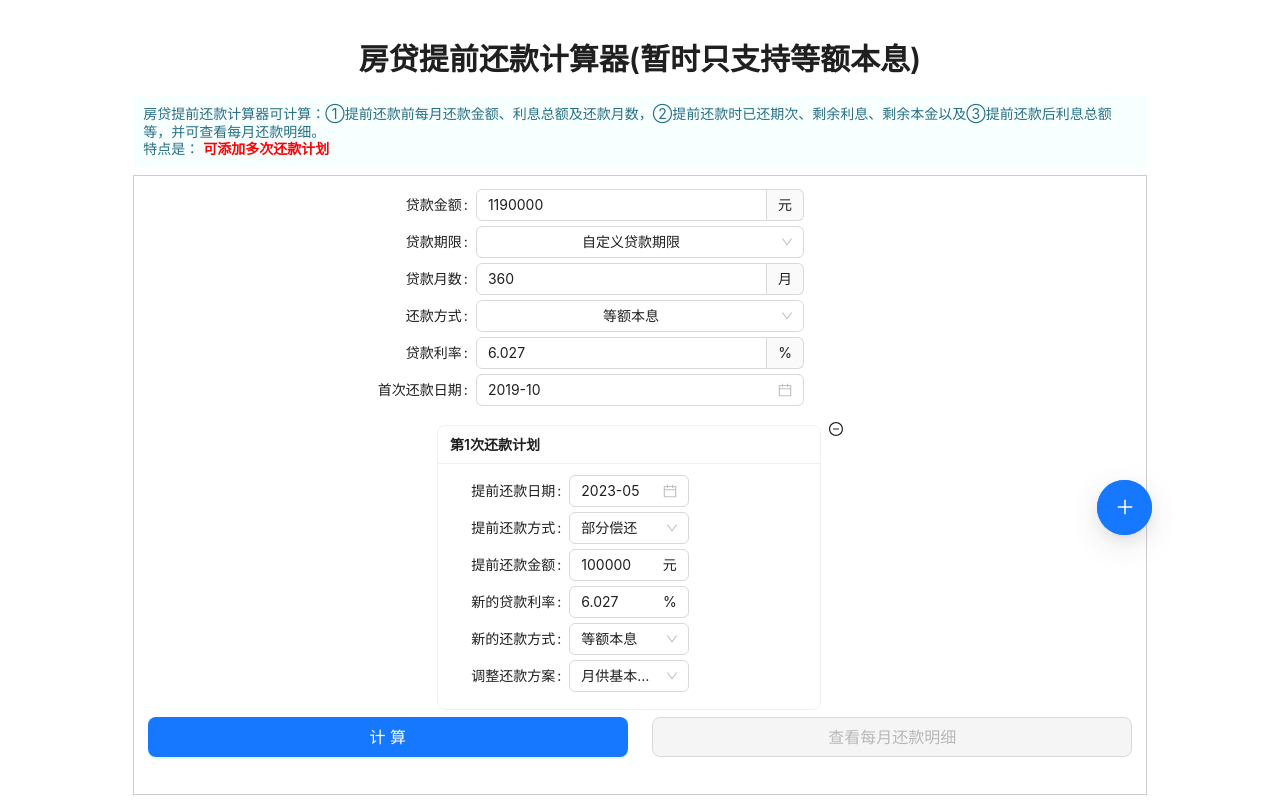
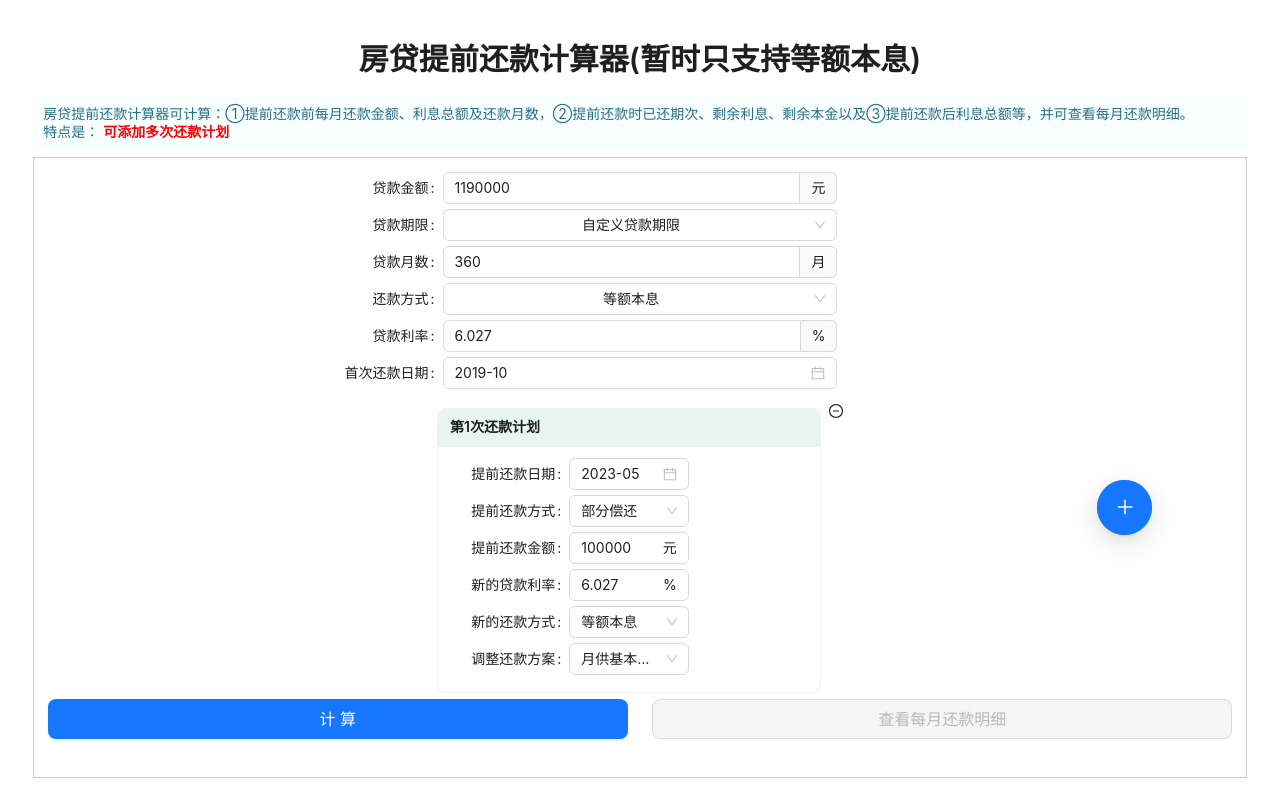
Before and after one commit to chxlvwh/lenders-toolbox, a Next.js app: page /pre-repay in a window 1280 px wide. Built offline with nearby package versions, Linux system fonts and the light colour scheme.

Commit message:
feed:修改card样式

```diff
--- a/components/SearchForm/SearchForm.tsx
+++ b/components/SearchForm/SearchForm.tsx
@@ -180,42 +180,45 @@ const SearchForm: React.FC = () => {
                   align="baseline"
                   style={{ textAlign: 'left' }}
                   className={styles['custom-space']}>
-                  <Card title={`第${index + 1}次还款计划`} size="small">
+                  <Card
+                    title={`第${index + 1}次还款计划`}
+                    size="small"
+                    headStyle={{ background: 'rgba(25, 150, 100, 0.1)' }}>
                     <Form.Item
                       className={styles['custom-form-item']}
                       label="提前还款日期："
                       name={[field.name, 'prepayDate']}>
-                      <DatePicker picker="month" />
+                      <DatePicker picker="month" className={styles['custom-card-field']} />
                     </Form.Item>
                     <Form.Item
                       className={styles['custom-form-item']}
                       label="提前还款方式："
                       name={[field.name, 'preRepayType']}>
-                      <Select options={preLoanTypes} />
+                      <Select options={preLoanTypes} className={styles['custom-card-field']} />
                     </Form.Item>
                     <Form.Item
                       className={styles['custom-form-item']}
                       label="提前还款金额："
                       name={[field.name, 'prepayAmount']}>
-                      <Input suffix="元" />
+                      <Input suffix="元" className={styles['custom-card-field']} />
                     </Form.Item>
                     <Form.Item
                       className={styles['custom-form-item']}
                       label="新的贷款利率："
                       name={[field.name, 'newRates']}>
-                      <Input suffix="%" />
+                      <Input suffix="%" className={styles['custom-card-field']} />
                     </Form.Item>
                     <Form.Item
                       className={styles['custom-form-item']}
                       label="新的还款方式："
                       name={[field.name, 'newRepayType']}>
-                      <Select options={loanTypes} />
+                      <Select options={loanTypes} className={styles['custom-card-field']} />
                     </Form.Item>
                     <Form.Item
                       className={styles['custom-form-item']}
                       label="调整还款方案："
                       name={[field.name, 'repayPlan']}>
-                      <Select options={repayPlans} />
+                      <Select options={repayPlans} className={styles['custom-card-field']} />
                     </Form.Item>
                     {/*<Form.Item*/}
                     {/*  className={styles['custom-form-item']}*/}
--- a/components/SearchForm/_style.module.sass
+++ b/components/SearchForm/_style.module.sass
@@ -6,10 +6,14 @@
         margin-bottom: 5px
     .custom-space
         margin: 0.1rem
-        .ant-card
-            background: #f8ffff
-            .ant-row
-                justify-content: center
+
+@media screen and (max-width: 760px)
+    .custom-card-field
+        width: 200%
+@media screen and (max-width: 760px)
+    .custom-card-field
+        width: 100%
+
 
 .table-col-sty
     background: #f8ffff
--- a/styles/index.module.sass
+++ b/styles/index.module.sass
@@ -10,7 +10,9 @@
         padding: 0 0.5rem
 @media screen and (min-width: 760px)
     .app
-        padding: 0 2rem
+        padding: 0 0.5rem
+        max-width: 1280px
+        box-sizing: content-box
 .app
     text-align: center
     margin: 40px auto
```
